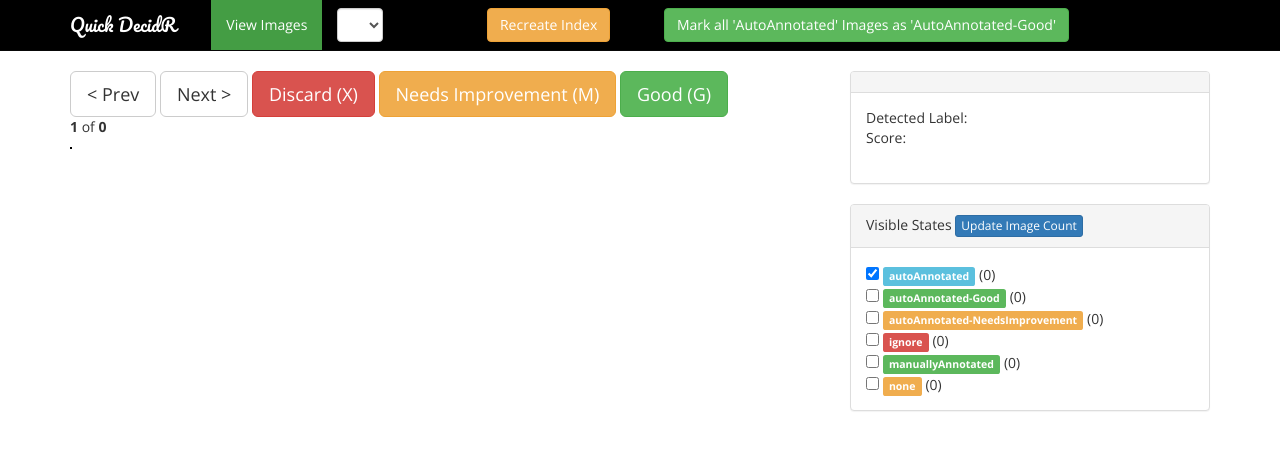
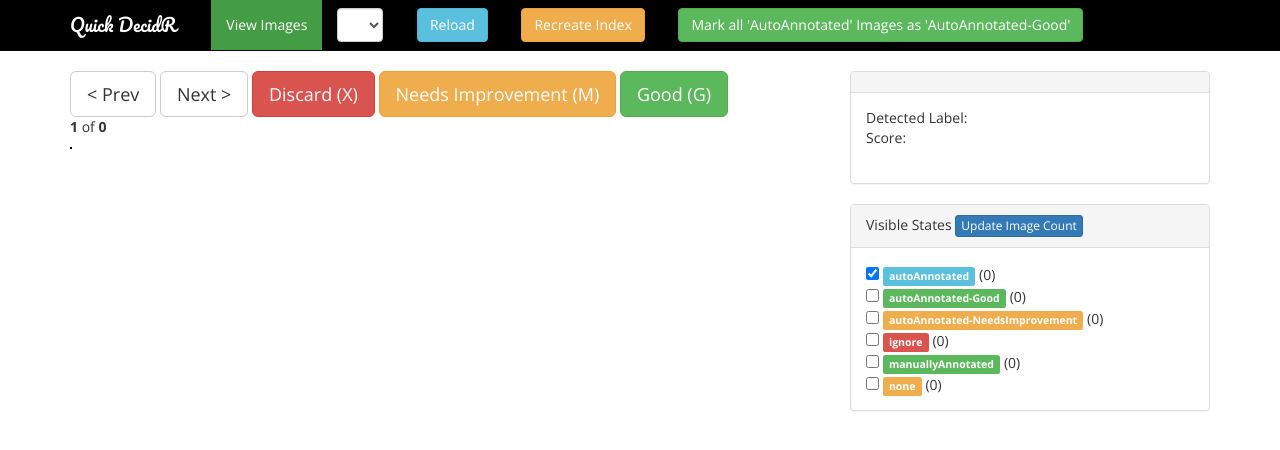
Before and after one commit to HPI-DeepLearning-PlaceRecognizer-SS17/quick-decide, a website: page public/index.html in a window 1280 px wide. Drawn offline with nearby package versions, Linux system fonts and the light colour scheme; some packages are replaced by stand-ins of ours; no server answers.

Commit message:
Reload button

```diff
--- a/public/app/directives/navigation/navigation.html
+++ b/public/app/directives/navigation/navigation.html
@@ -23,8 +23,9 @@
                         <option ng-repeat="label in availableLabels">{{label}}</option>
                     </select>
 
-                    <button class="btn btn-warning" style="margin-left:100px;" ng-click="recreateIndex()">Recreate Index</button>
-                    <button class="btn btn-success" style="margin-left:50px;" ng-click="autoAnnotateAsGood()">Mark all 'AutoAnnotated' Images as 'AutoAnnotated-Good'</button>
+                    <button class="btn btn-info" style="margin-left:30px;" ng-click="reload()">Reload</button>
+                    <button class="btn btn-warning" style="margin-left:30px;" ng-click="recreateIndex()">Recreate Index</button>
+                    <button class="btn btn-success" style="margin-left:30px;" ng-click="autoAnnotateAsGood()">Mark all 'AutoAnnotated' Images as 'AutoAnnotated-Good'</button>
                 </div>
             </form>
 
--- a/public/app/directives/navigation/navigation.js
+++ b/public/app/directives/navigation/navigation.js
@@ -23,6 +23,10 @@ angular.module('quickDecide')
                     }
                 };
 
+                $scope.reload = function(){
+                    $timeout($scope.updateLabel);
+                };
+
                 $scope.recreateIndex = function(){
                     if(window.confirm('Are you sure that you want to perfom this action?')){
                         $http.get('/index/recreate').then(
```
